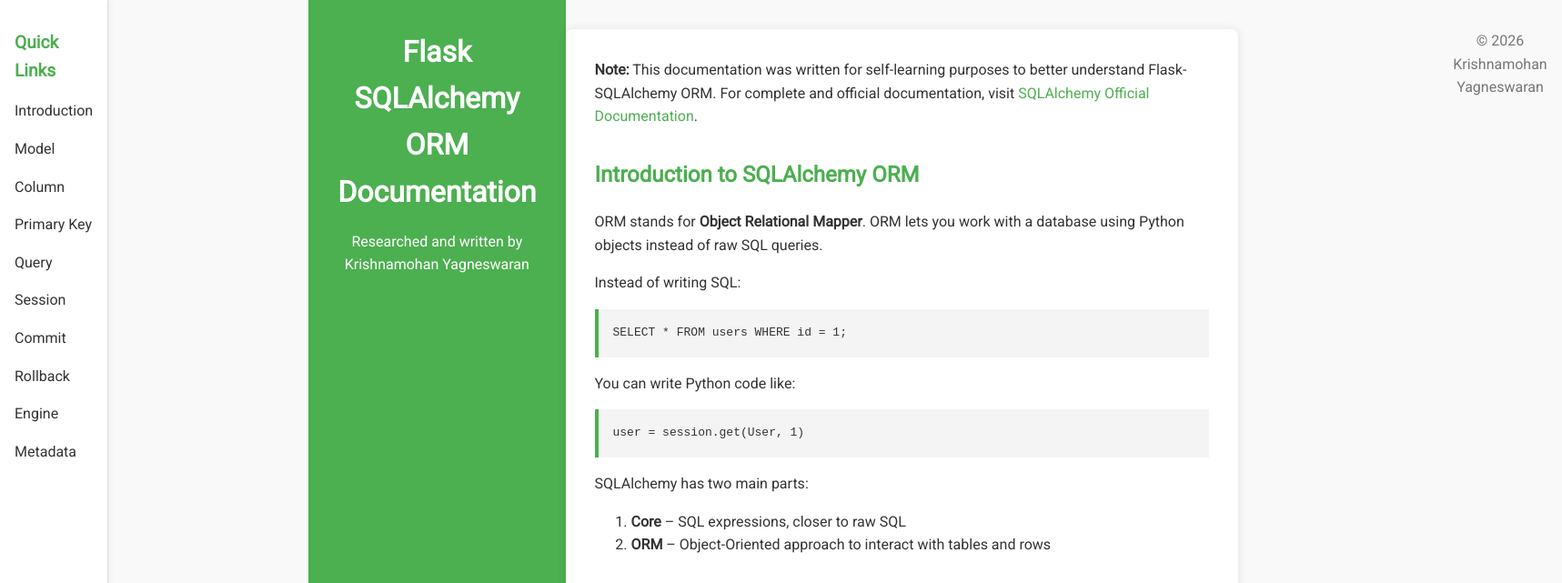
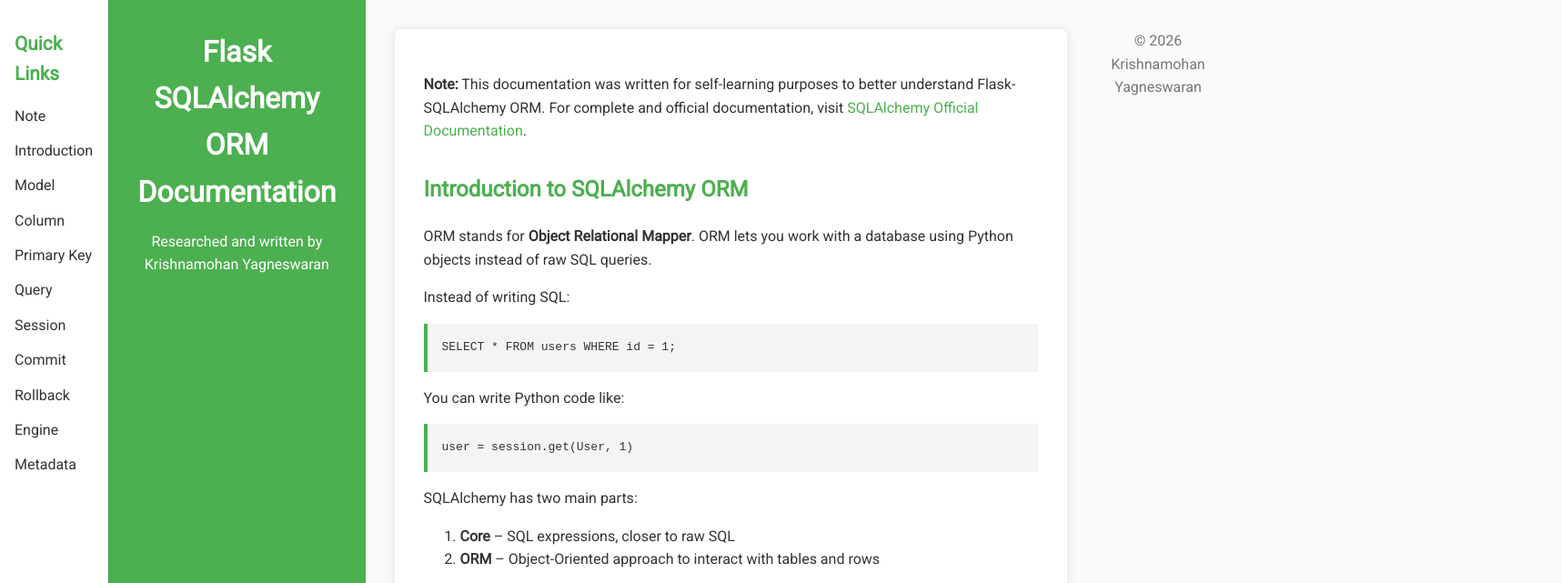
Before and after one commit to Krishnamohan33/Flask-SQLAlchemy.github.io, a plain HTML site: page index.html in a window 1280 px wide. Shown: the top 641 px of the page at 91% size, 1717 px wide, since content can reach past the window. Drawn offline with Linux system fonts and the light colour scheme.

Commit message:
Update index.html

```diff
--- a/index.html
+++ b/index.html
@@ -19,7 +19,7 @@
 
         /* Sidebar */
         nav {
-            width: 220px;
+            width: 240px;
             background-color: #fff;
             border-right: 1px solid #ddd;
             padding: 2rem 1rem;
@@ -31,8 +31,9 @@
 
         nav h2 {
             color: #4CAF50;
-            font-size: 1.2rem;
+            font-size: 1.3rem;
             margin-top: 0;
+            margin-bottom: 1rem;
         }
 
         nav ul {
@@ -41,12 +42,13 @@
         }
 
         nav li {
-            margin: 1rem 0;
+            margin: 0.8rem 0;
         }
 
         nav a {
             color: #333;
             text-decoration: none;
+            font-weight: 500;
         }
 
         nav a:hover {
@@ -57,8 +59,8 @@
         main {
             flex: 1;
             max-width: 900px;
-            margin: 2rem auto;
-            padding: 1rem 2rem;
+            margin: 2rem;
+            padding: 2rem;
             background-color: white;
             box-shadow: 0 0 10px rgba(0,0,0,0.1);
             border-radius: 8px;
@@ -69,7 +71,7 @@
             color: white;
             padding: 2rem;
             text-align: center;
-            margin-left: 220px;
+            flex-basis: 100%;
         }
 
         header h1 {
@@ -106,7 +108,7 @@
             text-align: center;
             padding: 1rem;
             color: #777;
-            margin-left: 220px;
+            flex-basis: 100%;
         }
 
         @media (max-width: 900px) {
@@ -119,9 +121,6 @@
                 position: relative;
                 box-shadow: none;
             }
-            header, footer {
-                margin-left: 0;
-            }
         }
     </style>
 </head>
@@ -130,6 +129,7 @@
     <nav>
         <h2>Quick Links</h2>
         <ul>
+            <li><a href="#note">Note</a></li>
             <li><a href="#introduction">Introduction</a></li>
             <li><a href="#model">Model</a></li>
             <li><a href="#column">Column</a></li>
@@ -149,9 +149,11 @@
     </header>
 
     <main>
+        <section id="note">
+            <p><strong>Note:</strong> This documentation was written for self-learning purposes to better understand Flask-SQLAlchemy ORM. For complete and official documentation, visit <a href="https://docs.sqlalchemy.org/en/20/orm/quickstart.html" target="_blank">SQLAlchemy Official Documentation</a>.</p>
+        </section>
+
         <section id="introduction">
-            <p><strong>Note:</strong> This documentation was written for self-learning purposes to better understand Flask-SQLAlchemy ORM. For complete and official documentation, visit <a href="https://docs.sqlalchemy.org/en/20/orm/quickstart.html" target="_blank">SQLAlchemy Official Documentation</a>.</p>
-
             <h2>Introduction to SQLAlchemy ORM</h2>
             <p>ORM stands for <strong>Object Relational Mapper</strong>. ORM lets you work with a database using Python objects instead of raw SQL queries.</p>
             <p>Instead of writing SQL:</p>
```
